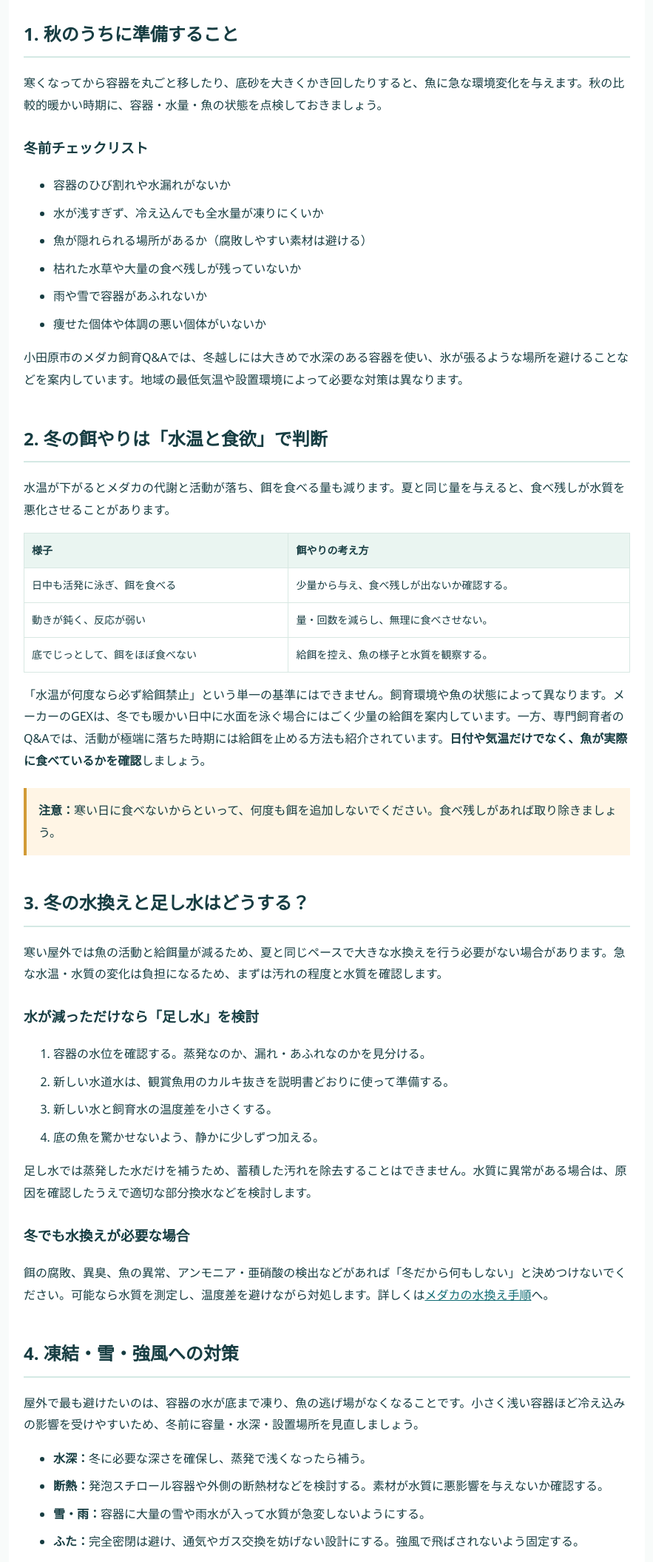
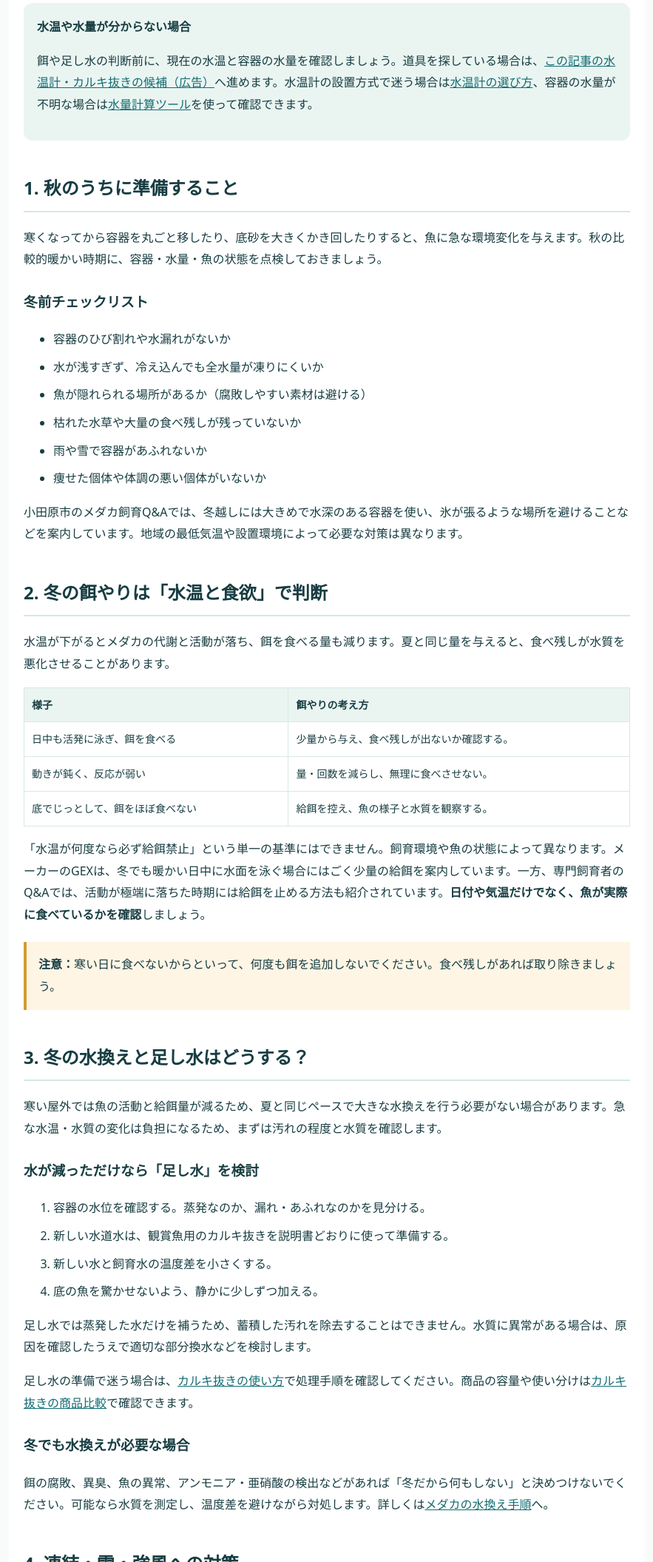
Before and after one commit to 928ghsdvhh-beep/medaka-guide, a plain HTML site: page articles/medaka-winter-care.html in a window 1280 px wide. Shown: the part 997-3108 px from the top of the page at 74% size, without its empty margins (198-1081 px from the left). Drawn offline with Linux system fonts and the light colour scheme.

Commit message:
Improve contextual navigation to existing product and setup guides

```diff
--- a/articles/medaka-winter-care.html
+++ b/articles/medaka-winter-care.html
@@ -11,7 +11,7 @@
 <p class="lead">冬のメダカ飼育で大切なのは「何もしないこと」ではなく、<strong>水温と魚の活動に合わせて、世話の方法を切り替えること</strong>です。屋外のメダカは寒い時期に動きや食欲が落ちます。一方、暖かい室内水槽では冬でも活動を続けることがあります。</p>
 
 <nav class="box" aria-label="目次"><strong>目次</strong><a href="#prep">1. 秋のうちに準備すること</a><a href="#feed">2. 冬の餌やり</a><a href="#water">3. 水換えと足し水</a><a href="#freeze">4. 凍結・雪・強風への対策</a><a href="#indoor">5. 室内と屋外の違い</a><a href="#spring">6. 春になったら</a><a href="#faq">7. よくある質問</a></nav>
-<h2 id="prep">1. 秋のうちに準備すること</h2>
+<aside class="box" aria-label="冬越しの道具選び"><strong>水温や水量が分からない場合</strong><p>餌や足し水の判断前に、現在の水温と容器の水量を確認しましょう。道具を探している場合は、<a href="#recommended-tools">この記事の水温計・カルキ抜きの候補（広告）</a>へ進めます。水温計の設置方式で迷う場合は<a href="medaka-thermometers.html">水温計の選び方</a>、容器の水量が不明な場合は<a href="../tools/water-volume.html">水量計算ツール</a>を使って確認できます。</p></aside><h2 id="prep">1. 秋のうちに準備すること</h2>
 <p>寒くなってから容器を丸ごと移したり、底砂を大きくかき回したりすると、魚に急な環境変化を与えます。秋の比較的暖かい時期に、容器・水量・魚の状態を点検しておきましょう。</p>
 <h3>冬前チェックリスト</h3><ul><li>容器のひび割れや水漏れがないか</li><li>水が浅すぎず、冷え込んでも全水量が凍りにくいか</li><li>魚が隠れられる場所があるか（腐敗しやすい素材は避ける）</li><li>枯れた水草や大量の食べ残しが残っていないか</li><li>雨や雪で容器があふれないか</li><li>痩せた個体や体調の悪い個体がいないか</li></ul>
 <p>小田原市のメダカ飼育Q&Aでは、冬越しには大きめで水深のある容器を使い、氷が張るような場所を避けることなどを案内しています。地域の最低気温や設置環境によって必要な対策は異なります。</p>
@@ -25,7 +25,7 @@
 <h3>水が減っただけなら「足し水」を検討</h3>
 <ol><li>容器の水位を確認する。蒸発なのか、漏れ・あふれなのかを見分ける。</li><li>新しい水道水は、観賞魚用のカルキ抜きを説明書どおりに使って準備する。</li><li>新しい水と飼育水の温度差を小さくする。</li><li>底の魚を驚かせないよう、静かに少しずつ加える。</li></ol>
 <p>足し水では蒸発した水だけを補うため、蓄積した汚れを除去することはできません。水質に異常がある場合は、原因を確認したうえで適切な部分換水などを検討します。</p>
-<h3>冬でも水換えが必要な場合</h3><p>餌の腐敗、異臭、魚の異常、アンモニア・亜硝酸の検出などがあれば「冬だから何もしない」と決めつけないでください。可能なら水質を測定し、温度差を避けながら対処します。詳しくは<a href="medaka-water-change.html">メダカの水換え手順</a>へ。</p>
+<p>足し水の準備で迷う場合は、<a href="medaka-dechlorinator.html">カルキ抜きの使い方</a>で処理手順を確認してください。商品の容量や使い分けは<a href="dechlorinator-products.html">カルキ抜きの商品比較</a>で確認できます。</p><h3>冬でも水換えが必要な場合</h3><p>餌の腐敗、異臭、魚の異常、アンモニア・亜硝酸の検出などがあれば「冬だから何もしない」と決めつけないでください。可能なら水質を測定し、温度差を避けながら対処します。詳しくは<a href="medaka-water-change.html">メダカの水換え手順</a>へ。</p>
 <h2 id="freeze">4. 凍結・雪・強風への対策</h2>
 <p>屋外で最も避けたいのは、容器の水が底まで凍り、魚の逃げ場がなくなることです。小さく浅い容器ほど冷え込みの影響を受けやすいため、冬前に容量・水深・設置場所を見直しましょう。</p>
 <ul><li><strong>水深：</strong>冬に必要な深さを確保し、蒸発で浅くなったら補う。</li><li><strong>断熱：</strong>発泡スチロール容器や外側の断熱材などを検討する。素材が水質に悪影響を与えないか確認する。</li><li><strong>雪・雨：</strong>容器に大量の雪や雨水が入って水質が急変しないようにする。</li><li><strong>ふた：</strong>完全密閉は避け、通気やガス交換を妨げない設計にする。強風で飛ばされないよう固定する。</li><li><strong>氷：</strong>魚のいる水面の氷を強く叩いて割るなど、大きな振動を与える行為を避ける。</li></ul>
```
